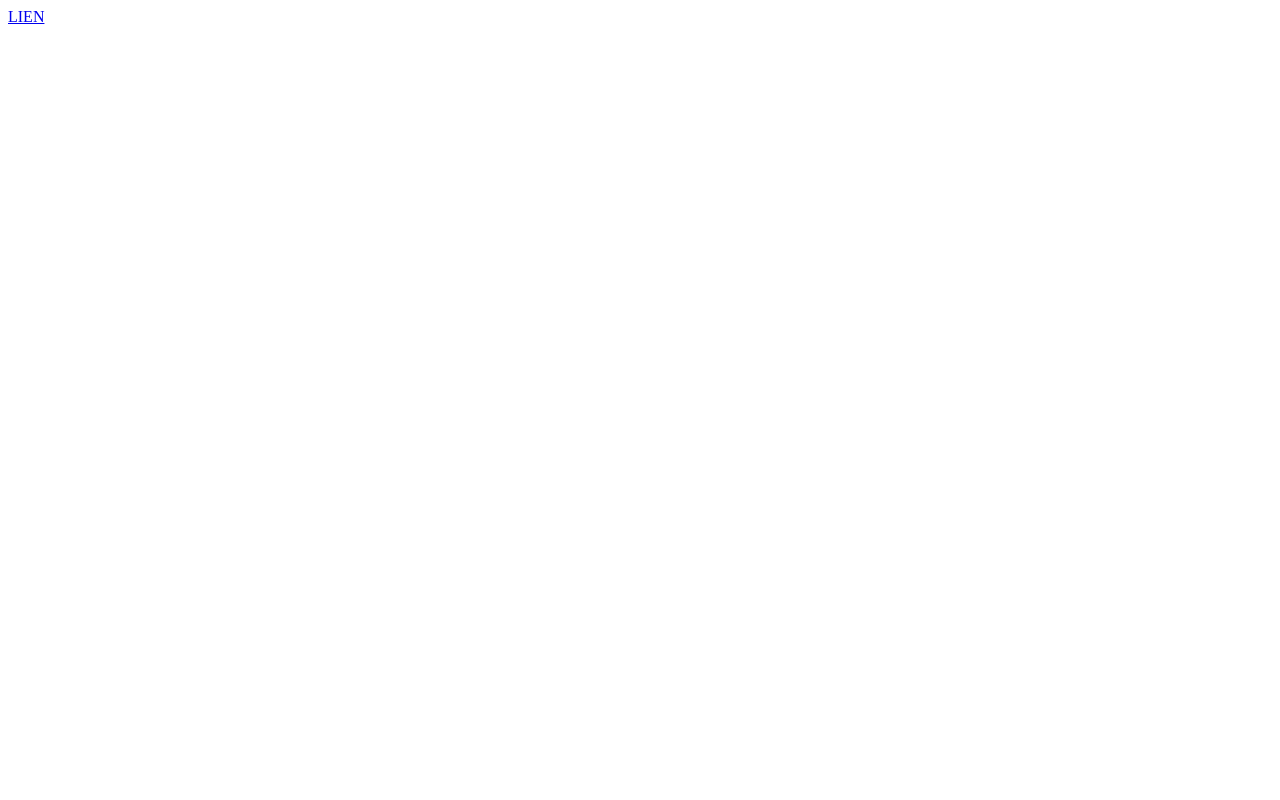
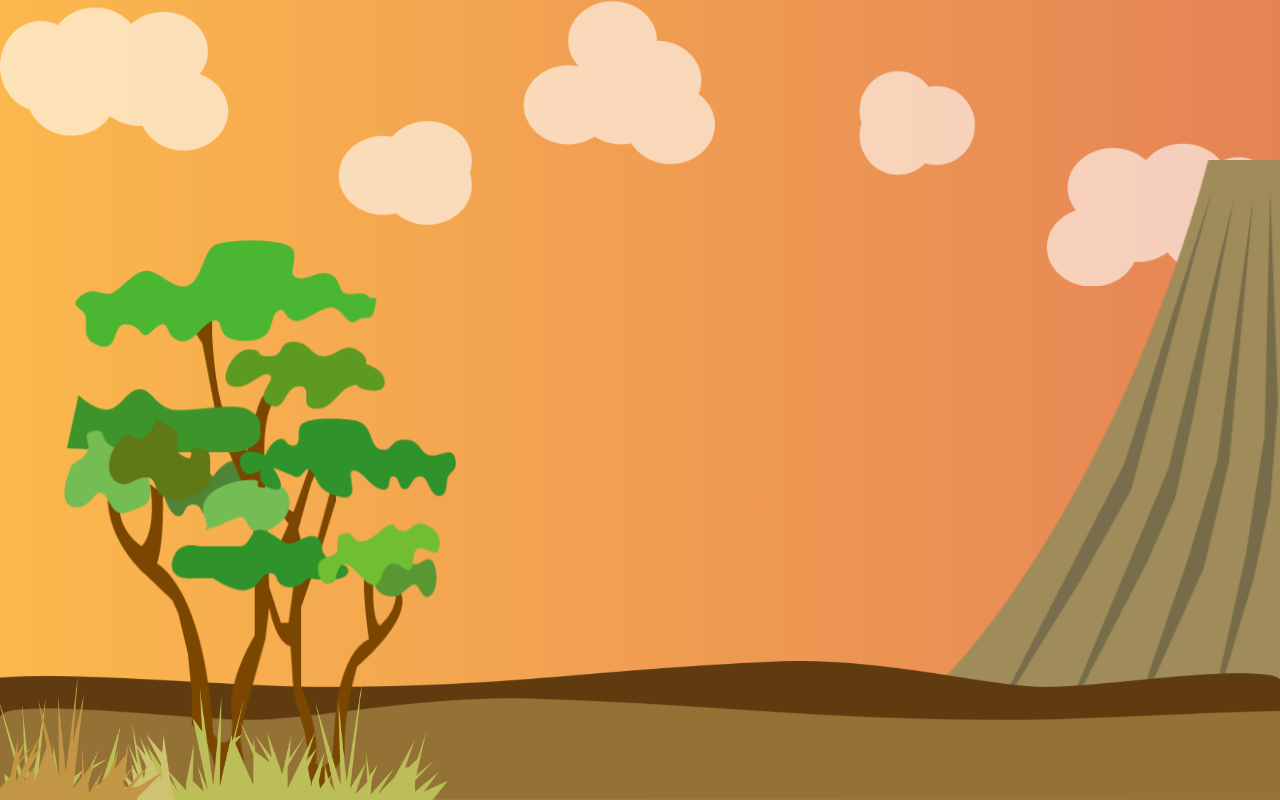
Before and after one commit to axelviskovic/humanTech, a plain HTML site: page index.html in a window 1280 px wide. Drawn offline with Linux system fonts and the light colour scheme.

Commit message:
index
index.html

```diff
--- a/index.html
+++ b/index.html
@@ -4,12 +4,25 @@
     <meta charset="utf-8"/>
     <title>Animal</title>
     <!-- <link rel="shortcut icon" href="../images/oeil.png"> -->
-    <meta name="viewport" content="initial-scale=1.0; maximum-scale=1.0" />
-    <link href="https://fonts.googleapis.com/css?family=Rubik&display=swap" rel="stylesheet">
+  <meta name="viewport" content="width=device-width, initial-scale=1.0">
+  <link href="https://fonts.googleapis.com/css?family=Rubik&display=swap" rel="stylesheet">
+  <link rel="stylesheet" href="styles/main.css">
   </head>
   <body>
-  <a href="pages/fiches.html">LIEN</a>
+    <div class="errorScreen">
+      <img src="images/rotation.svg">
+      <h1>Veuillez tourner votre téléphone pour continuer l'expérience dans les meilleurs conditions</h1>
+    </div>
+    <div class="startScreen">
+    </div>
+    <div class="backgroundContainer">
+      <img id="arbre" class="animationPop" src="images/arbre.png">
+      <img id="herbe" class="animationPop" src="images/herbe.png">
+      <img id="colline" class="animationPop" src="images/colline.png">
+      <img id="nuages" class="animationPop" src="images/nuages.png">
+      <img id="ground" class="animationPop" src="images/ground.png">
+    </div>
 
-
+  <script src="scripts/main.js"></script>
   </body>
 </html>
--- /dev/null
+++ b/scripts/main.js
@@ -0,0 +1,20 @@
+// ERROR SCREEN
+
+const errorScreen = document.querySelector('.errorScreen')
+
+function testOrientation(){
+  if((screen.width)<(screen.height)){
+    errorScreen.style.display='flex'
+  }
+  else{
+    errorScreen.style.display='none'
+  }
+}
+testOrientation()
+
+window.addEventListener(
+  'orientationchange',
+  ()=>{
+    testOrientation()
+  }
+)
--- /dev/null
+++ b/styles/main.css
@@ -0,0 +1,103 @@
+body{
+  width: 100vw;
+  height: 100vh;
+  overflow: hidden;
+  background: linear-gradient(to left, #e58356,#fbb84d);
+}
+
+/* ERROR SCREEN */
+
+.errorScreen{
+  display: none;
+  width: 100%;
+  height: 100%;
+  background-color: yellow;
+  flex-direction: column;
+  justify-content: center;
+  align-items: center;
+}
+
+.errorScreen img{
+  width : 50%;
+  height: auto;
+}
+
+.errorScreen h1{
+  text-align: center;
+  margin-top: 100px;
+  font-size: 50px;
+}
+
+
+.backgroundContainer{
+  width: 100%;
+  height: 100%;
+  position: relative;
+}
+
+#nuages{
+  position: absolute;
+  width : 100%;
+  height: auto;
+  top : 0%;
+  z-index: 1;
+}
+
+#colline{
+  position: absolute;
+  width : auto;
+  height: 80%;
+  right : 0%;
+  bottom : 0%;
+  z-index: 2;
+  animation-delay: 0.4s;
+}
+
+#ground{
+  position: absolute;
+  width : 100%;
+  height: auto;
+  bottom : 0%;
+  z-index: 3;
+  animation-delay: 0.6s;
+}
+
+#arbre{
+  position: absolute;
+  width: auto;
+  height: 70%;
+  bottom : 0%;
+  left : 5%;
+  z-index: 4;
+  animation-delay: 1s;
+}
+
+#herbe{
+  position: absolute;
+  width: 35%;
+  height: auto;
+  bottom : 0%;
+  left : 0%;
+  z-index: 5;
+  animation-delay: 1.4s;
+}
+
+.animationPop{
+  animation: animationPop 1s;
+  animation-fill-mode: forwards;
+  transform:rotateX(90deg);
+}
+
+@keyframes animationPop{
+  from{
+    transform:rotateX(90deg);
+  }
+  to{
+    transform:rotateX(0deg);
+  }
+}
+
+*{
+  margin:0px;
+  padding: 0px;
+}
```
Also changed, not shown: pages/fiches.html (+1 -1 lines), images/arbre.png (added), images/background.png (added), images/colline.png (added), images/ground.png (added), images/herbe.png (added), images/nuages.png (added), 2 other files.
